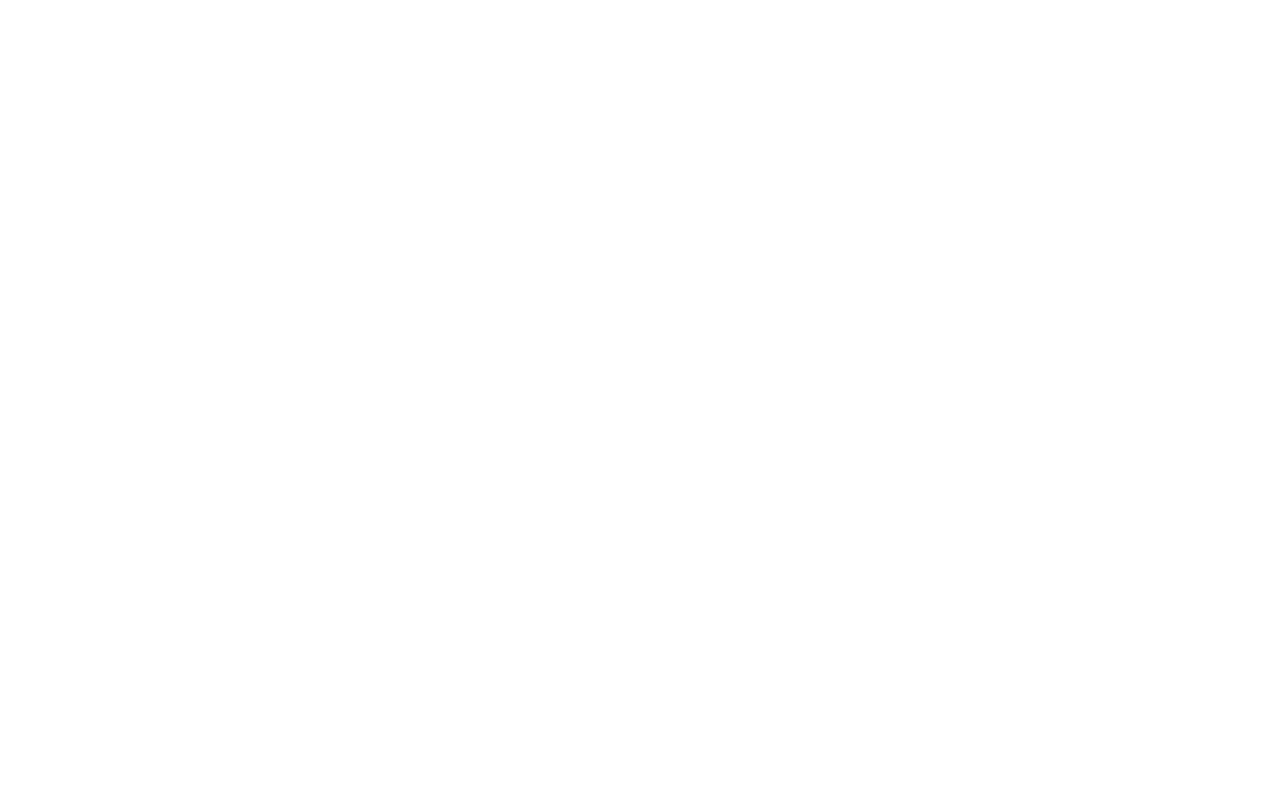
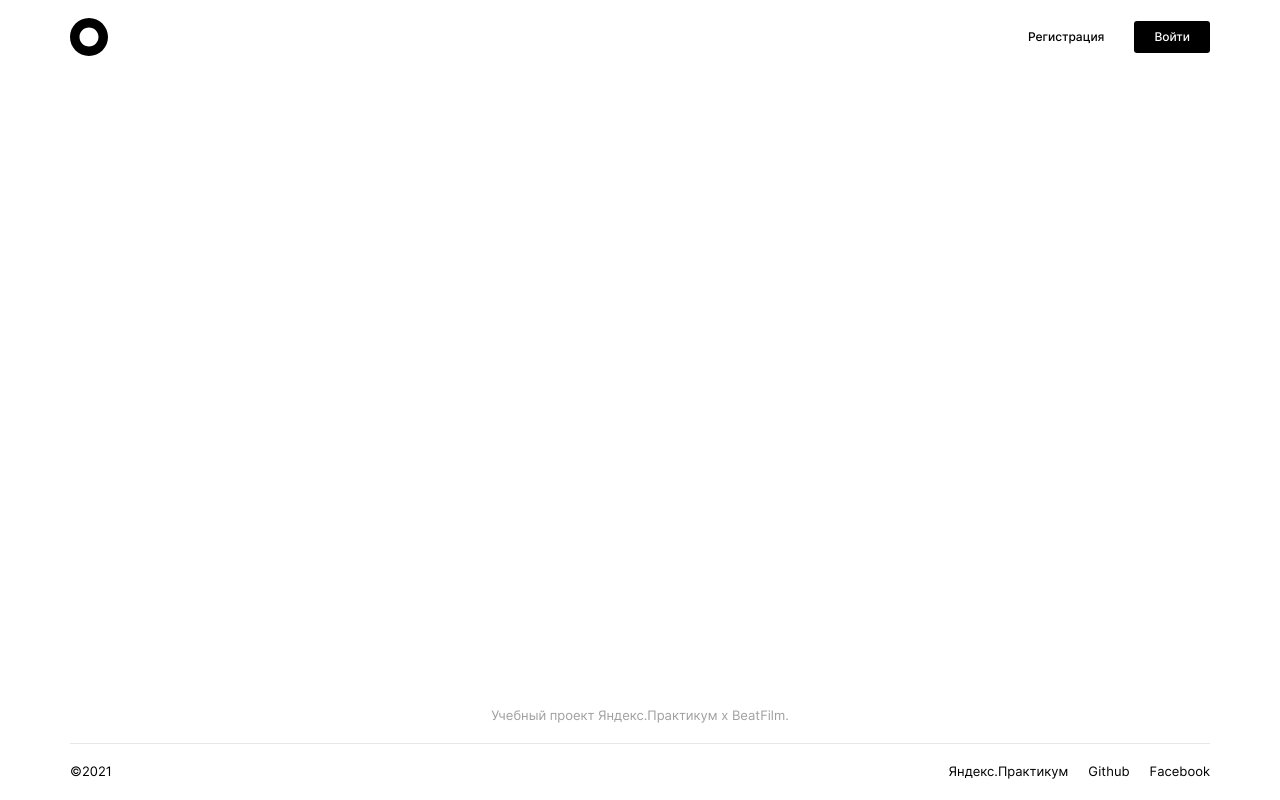
Before and after one commit to ilyaSy/movies-explorer-frontend, a React (Create React App) app: page / in a window 1280 px wide. Built offline with nearby package versions, Linux system fonts and the light colour scheme.

Commit message:
Feat: header, navigation, footer

```diff
--- a/src/components/Footer/Footer.css
+++ b/src/components/Footer/Footer.css
@@ -0,0 +1,52 @@
+.footer {
+  margin: 0;
+  padding: 79px 70px 20px 70px;
+}
+
+.footer__title {
+  width: 100%;
+  margin: 0;
+  padding: 0 0 20px 0;
+  border-bottom: 1px solid #e8e8e8;
+  color: #a0a0a0;
+  font-size: 13px;
+  font-weight: 400;
+  line-height: 15.73px;
+  text-align: center;
+}
+
+.footer__info {
+  margin: 20px 0 0 0;
+  width: 100%;
+  display: flex;
+  align-items: center;
+  justify-content: space-between;
+  color: #000;
+  font-weight: 400;
+  font-size: 13px;
+  line-height: 15.73px;
+}
+
+.footer__copyright {
+  margin: 0;
+  padding: 0;
+}
+
+.footer__links{
+  margin: 0;
+  padding: 0;
+  list-style: none;
+}
+
+.footer__links-item{
+  margin: 0;
+  padding: 0 0 0 20px;
+  display: inline;
+}
+
+.footer__link{
+  margin: 0;
+  padding: 0;
+  text-decoration: none;
+  color: #000;
+}
--- a/src/components/Footer/Footer.js
+++ b/src/components/Footer/Footer.js
@@ -1,5 +1,33 @@
+import { useLocation } from 'react-router-dom';
+import { profileURL, moviesURL, savedMoviesURL } from '../../utils/constants';
 import './Footer.css';
 
 export default function Footer(){
-  return (<></>);
+  const year = new Date().getFullYear();
+  const location = useLocation();
+  const pathname = location.pathname;
+  const isPageNotFound = ['/', profileURL, moviesURL, savedMoviesURL].includes(pathname) ? false : true;
+
+  return ( !isPageNotFound ? (
+    <footer className='footer'>
+      <h2 className='footer__title'>Учебный проект Яндекс.Практикум х BeatFilm.</h2>
+      <div className='footer__info'>
+        <p className='footer__copyright'>&copy;{year}</p>
+        <ul className='footer__links'>
+          <li className='footer__links-item'>
+            <a href='' target='_blank' className='footer__link'>Яндекс.Практикум</a>
+          </li>
+          <li className='footer__links-item'>
+            <a href='' target='_blank' className='footer__link'>Github</a>
+          </li>
+          <li className='footer__links-item'>
+            <a href='' target='_blank' className='footer__link'>Facebook</a>
+          </li>
+        </ul>
+      </div>
+    </footer>
+    ) : (
+    <></>
+    )
+  );
 }
--- a/src/components/Header/Header.css
+++ b/src/components/Header/Header.css
@@ -0,0 +1,16 @@
+.header {
+  margin: 0;
+  padding: 18px 70px;
+  font-size: 12px;
+  line-height: 16px;
+  font-weight: 500;
+  display: flex;
+  justify-content: space-between;
+  align-items: center;
+}
+
+.header__logo {
+  width: 38px;
+  height: 38px;
+  margin: 0 44px 0 0;
+}
--- a/src/components/Header/Header.js
+++ b/src/components/Header/Header.js
@@ -1,5 +1,22 @@
+import { useLocation } from 'react-router-dom';
+import circleImage from '../../images/circle.svg';
+import { profileURL, moviesURL, savedMoviesURL } from '../../utils/constants';
+import Navigation from '../Navigation/Navigation';
 import './Header.css';
 
-export default function Header(){
-  return (<></>);
+export default function Header() {
+  const location = useLocation();
+  const pathname = location.pathname;
+  const isPageNotFound = ['/', profileURL, moviesURL, savedMoviesURL].includes(pathname) ? false : true;
+
+  return ( !isPageNotFound ? (
+    <header className='header'>
+      <img src={circleImage} alt='circle' className='header__logo' />
+
+      <Navigation />
+    </header>
+    ) : (
+    <></>
+    )
+  );
 }
--- /dev/null
+++ b/src/components/Navigation/Navigation.css
@@ -0,0 +1,61 @@
+.navigation {
+  width: 100%;
+  margin: 0;
+  display:flex;
+  align-items: center;
+  justify-content: space-between;
+}
+
+.navigation_main {
+  width: unset;
+}
+
+.navigation__menu {
+  margin: 0;
+  padding: 0;
+  display:flex;
+  align-items: center;
+  justify-content: space-between;
+}
+
+.navigation__menu-link {
+  margin: 0;
+  padding: 0;
+  color: #000;
+  text-decoration: none;
+}
+
+.navigation__menu-link:not(:last-child) {
+  margin-right: 16px;
+}
+
+.navigation__account {
+  display: flex;
+  align-items: center;
+  text-decoration: none;
+  color: #000;
+}
+
+.navigation__account-logo {
+  margin: 0 0 0 17px;
+  padding: 8px 7.25px;
+  border-radius: 4px;
+  background-color: #f9f9f9;
+  width: 26px;
+  height: 30px;
+  box-sizing: border-box;
+}
+
+.navigation__registration {
+  text-decoration: none;
+  color: #000;
+}
+
+.navigation__login {
+  margin: 0 0 0 30px;
+  padding: 8px 20px;
+  text-decoration: none;
+  color: #fff;
+  background-color: #000;
+  border-radius: 3px;
+}
--- /dev/null
+++ b/src/components/Navigation/Navigation.js
@@ -0,0 +1,53 @@
+import { Link, useLocation } from 'react-router-dom';
+import { profileURL, moviesURL, savedMoviesURL } from '../../utils/constants';
+import accountImage from '../../images/account.svg';
+import './Navigation.css';
+
+export default function Navigation() {
+  const location = useLocation();
+  const pathname = location.pathname;
+  const main = pathname === '/' ? true : false;
+
+  return (
+    <div className={`navigation ${main && 'navigation_main'}`}>
+      {
+        pathname !== '/' ?
+          (<>
+            <nav className='navigation__menu'>
+              <Link to={moviesURL} alt='Фильмы' className='navigation__menu-link'>
+                Фильмы
+              </Link>
+              <Link
+                to={savedMoviesURL}
+                alt='Сохранённые фильмы'
+                className='navigation__menu-link'
+              >
+                Сохранённые фильмы
+              </Link>
+            </nav>
+
+            <Link to={profileURL} alt='Профиль' className='navigation__account'>
+              Аккаунт
+              <img
+                src={accountImage}
+                alt='circle'
+                className='navigation__account-logo'
+              />
+            </Link>
+          </>)
+        :
+        (
+          <>
+            <Link to={moviesURL} alt='Регистрация' className='navigation__registration'>
+              Регистрация
+            </Link>
+            <Link to={moviesURL} alt='Войти' className='navigation__login'>
+              Войти
+            </Link>
+          </>
+        )
+      }
+
+    </div>
+  );
+}
--- a/src/index.css
+++ b/src/index.css
@@ -5,14 +5,19 @@
   background-color: #fff;
   display: flex;
   justify-content: center;
+  min-height: 100vh;
 }
 
 .page {
   min-width: 310px;
   max-width: 1280px;
   width: 100%;
+  min-height: 100%;
   margin: 0;
   padding: 0;
+  display: flex;
+  flex-direction: column;
+  justify-content: space-between;
 
   font-family: 'Inter', Arial, sans-serif;
 
```
Also changed, not shown: src/images/circle.svg (added).
